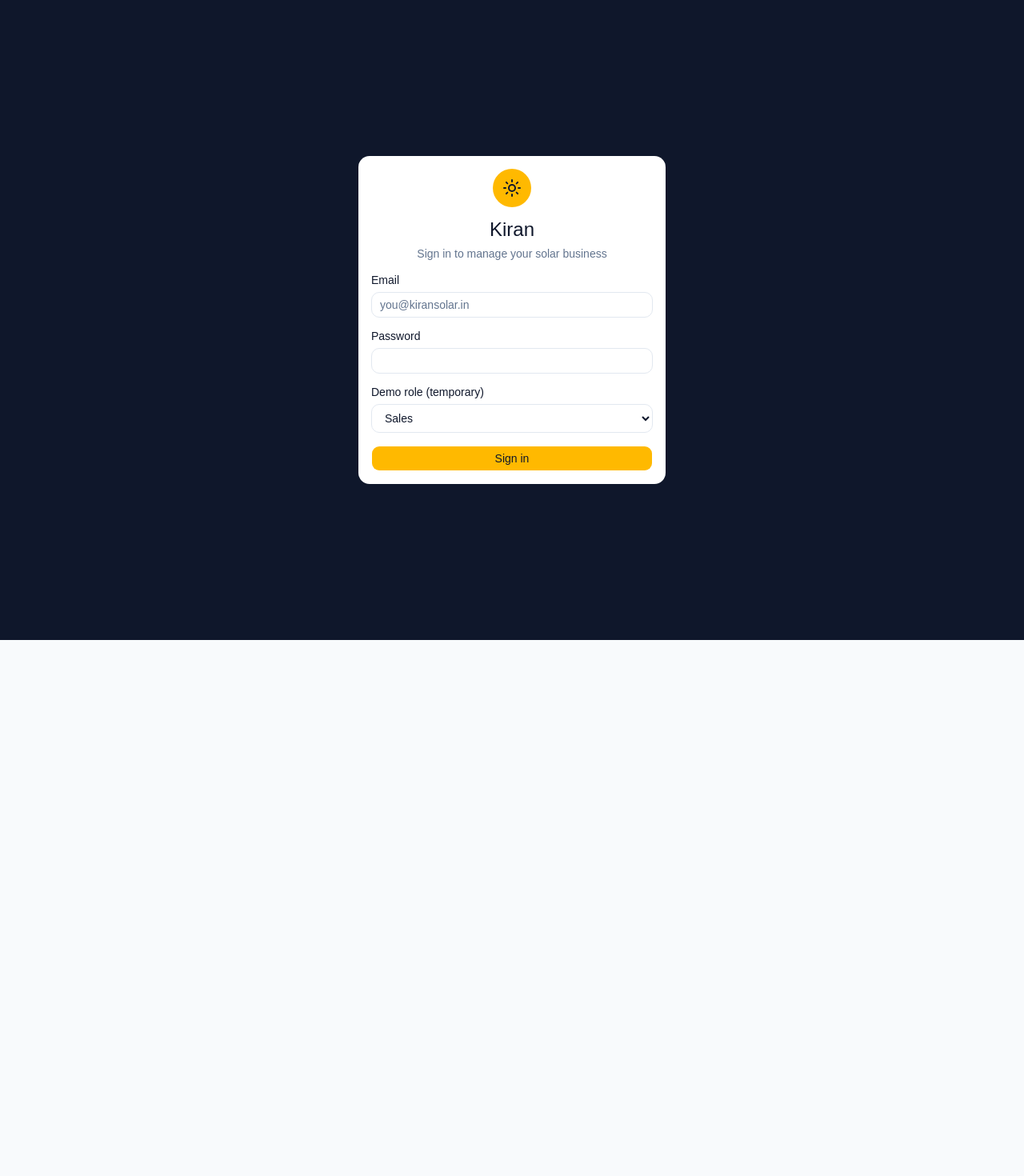
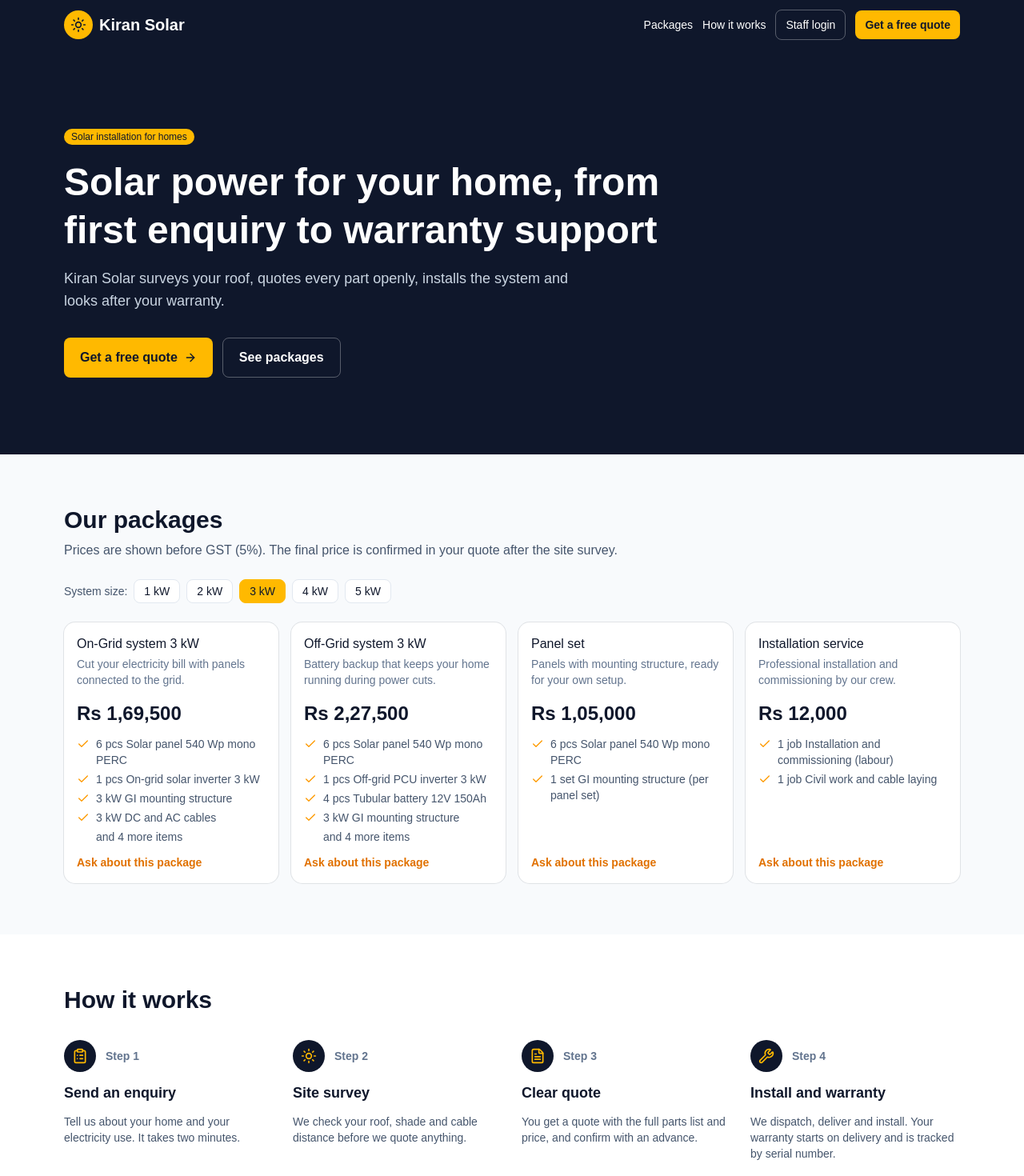
Before and after one commit to aditi00223/kiran-solar, a React (Vite) app in the folder client/: page / in a window 1280 px wide. Before the commit this address led to /login. Shown: the top 1470 px of the page at 80% size. Before the commit the page ends 800 px from the top, so only its background shows below. Built offline with nearby package versions, Linux system fonts and the light colour scheme; what @react-pdf/renderer would draw is missing.

Commit message:
fix(F19): add landing page file and route on /

```diff
--- a/client/src/App.jsx
+++ b/client/src/App.jsx
@@ -1,5 +1,6 @@
-import { BrowserRouter, Routes, Route, Navigate, useLocation } from 'react-router-dom'
+import { BrowserRouter, Routes, Route, useLocation } from 'react-router-dom'
 import { Toaster } from '@/components/ui/sonner'
+import Landing from '@/pages/Landing'
 import Login from '@/pages/Login'
 import Enquiry from '@/pages/Enquiry'
 import Leads from '@/pages/Leads'
@@ -22,6 +23,7 @@ import Dispatch from '@/pages/Dispatch'
 import Delivery from '@/pages/Delivery'
 import Install from '@/pages/Install'
 import Tickets from '@/pages/Tickets'
+
 // Temporary page for routes we haven't built yet
 function ComingSoon() {
   const { pathname } = useLocation()
@@ -36,7 +38,7 @@ function App() {
   return (
     <BrowserRouter>
       <Routes>
-        <Route path="/" element={<Navigate to="/login" replace />} />
+        <Route path="/" element={<Landing />} />
         <Route path="/login" element={<Login />} />
         <Route path="/enquiry" element={<Enquiry />} />
         <Route element={<AppLayout />}>
--- /dev/null
+++ b/client/src/pages/Landing.jsx
@@ -0,0 +1,195 @@
+import { useState } from 'react'
+import { Link } from 'react-router-dom'
+import { ArrowRight, Check, ClipboardList, FileText, ShieldCheck, Sun, Wrench } from 'lucide-react'
+import { Badge } from '@/components/ui/badge'
+import { Card, CardContent, CardDescription, CardHeader, CardTitle } from '@/components/ui/card'
+import { GST_RATE, KW_SIZES, buildParts } from '@/lib/mockPackages'
+
+const rupees = (n) => 'Rs ' + n.toLocaleString('en-IN')
+const totalOf = (parts) => parts.reduce((sum, p) => sum + p.qty * p.price, 0)
+
+const PACKAGES = [
+  { key: 'ON_GRID', title: 'On-Grid system', sized: true, text: 'Cut your electricity bill with panels connected to the grid.' },
+  { key: 'OFF_GRID', title: 'Off-Grid system', sized: true, text: 'Battery backup that keeps your home running during power cuts.' },
+  { key: 'PANEL_SET', title: 'Panel set', sized: false, text: 'Panels with mounting structure, ready for your own setup.' },
+  { key: 'INSTALLATION', title: 'Installation service', sized: false, text: 'Professional installation and commissioning by our crew.' },
+]
+
+const STEPS = [
+  { icon: ClipboardList, title: 'Send an enquiry', text: 'Tell us about your home and your electricity use. It takes two minutes.' },
+  { icon: Sun, title: 'Site survey', text: 'We check your roof, shade and cable distance before we quote anything.' },
+  { icon: FileText, title: 'Clear quote', text: 'You get a quote with the full parts list and price, and confirm with an advance.' },
+  { icon: Wrench, title: 'Install and warranty', text: 'We dispatch, deliver and install. Your warranty starts on delivery and is tracked by serial number.' },
+]
+
+const quoteLink =
+  'inline-flex items-center justify-center gap-2 rounded-md bg-amber-400 px-5 py-3 font-semibold text-slate-900 hover:bg-amber-300'
+
+export default function Landing() {
+  const [kw, setKw] = useState(3)
+
+  return (
+    <div className="min-h-screen bg-white text-slate-900">
+      <header className="sticky top-0 z-10 bg-slate-900 text-white">
+        <div className="mx-auto flex max-w-6xl items-center justify-between px-4 py-3">
+          <Link to="/" className="flex items-center gap-2">
+            <span className="flex h-9 w-9 items-center justify-center rounded-full bg-amber-400 text-slate-900">
+              <Sun className="h-5 w-5" />
+            </span>
+            <span className="text-xl font-semibold">Kiran Solar</span>
+          </Link>
+          <nav className="flex items-center gap-3">
+            <a href="#packages" className="hidden text-sm hover:text-amber-300 md:inline">Packages</a>
+            <a href="#how" className="hidden text-sm hover:text-amber-300 md:inline">How it works</a>
+            <Link to="/login" className="rounded-md border border-white/30 px-3 py-2 text-sm hover:bg-white/10">
+              Staff login
+            </Link>
+            <Link to="/enquiry" className="hidden rounded-md bg-amber-400 px-3 py-2 text-sm font-semibold text-slate-900 hover:bg-amber-300 sm:inline-block">
+              Get a free quote
+            </Link>
+          </nav>
+        </div>
+      </header>
+
+      <section className="bg-slate-900 text-white">
+        <div className="mx-auto max-w-6xl px-4 py-16 sm:py-24">
+          <Badge className="bg-amber-400 text-slate-900 hover:bg-amber-400">Solar installation for homes</Badge>
+          <h1 className="mt-4 max-w-3xl text-3xl font-bold leading-tight sm:text-5xl">
+            Solar power for your home, from first enquiry to warranty support
+          </h1>
+          <p className="mt-4 max-w-2xl text-lg text-slate-300">
+            Kiran Solar surveys your roof, quotes every part openly, installs the system and looks after your warranty.
+          </p>
+          <div className="mt-8 flex flex-wrap gap-3">
+            <Link to="/enquiry" className={quoteLink}>
+              Get a free quote <ArrowRight className="h-4 w-4" />
+            </Link>
+            <a href="#packages" className="inline-flex items-center justify-center rounded-md border border-white/30 px-5 py-3 font-semibold hover:bg-white/10">
+              See packages
+            </a>
+          </div>
+        </div>
+      </section>
+
+      <section id="packages" className="bg-slate-50 py-16">
+        <div className="mx-auto max-w-6xl px-4">
+          <h2 className="text-2xl font-bold sm:text-3xl">Our packages</h2>
+          <p className="mt-2 text-slate-600">
+            Prices are shown before GST ({GST_RATE}%). The final price is confirmed in your quote after the site survey.
+          </p>
+
+          <div className="mt-6 flex flex-wrap items-center gap-2">
+            <span className="text-sm text-slate-600">System size:</span>
+            {KW_SIZES.map((size) => (
+              <button
+                key={size}
+                type="button"
+                onClick={() => setKw(size)}
+                className={
+                  'rounded-md border px-3 py-1 text-sm font-medium ' +
+                  (kw === size ? 'border-amber-400 bg-amber-400 text-slate-900' : 'bg-white hover:bg-slate-100')
+                }
+              >
+                {size} kW
+              </button>
+            ))}
+          </div>
+
+          <div className="mt-6 grid gap-4 sm:grid-cols-2 lg:grid-cols-4">
+            {PACKAGES.map((p) => {
+              const parts = buildParts(p.key, kw)
+              return (
+                <Card key={p.key} className="flex flex-col">
+                  <CardHeader>
+                    <CardTitle>{p.title}{p.sized ? ' ' + kw + ' kW' : ''}</CardTitle>
+                    <CardDescription>{p.text}</CardDescription>
+                  </CardHeader>
+                  <CardContent className="flex flex-1 flex-col gap-3">
+                    <p className="text-2xl font-bold">{rupees(totalOf(parts))}</p>
+                    <ul className="space-y-1 text-sm text-slate-600">
+                      {parts.slice(0, 4).map((part) => (
+                        <li key={part.name} className="flex gap-2">
+                          <Check className="mt-0.5 h-4 w-4 shrink-0 text-amber-500" />
+                          <span>{part.qty} {part.unit} {part.name}</span>
+                        </li>
+                      ))}
+                      {parts.length > 4 && <li className="pl-6">and {parts.length - 4} more items</li>}
+                    </ul>
+                    <Link to="/enquiry" className="mt-auto text-sm font-semibold text-amber-600 hover:underline">
+                      Ask about this package
+                    </Link>
+                  </CardContent>
+                </Card>
+              )
+            })}
+          </div>
+        </div>
+      </section>
+
+      <section id="how" className="py-16">
+        <div className="mx-auto max-w-6xl px-4">
+          <h2 className="text-2xl font-bold sm:text-3xl">How it works</h2>
+          <div className="mt-8 grid gap-6 sm:grid-cols-2 lg:grid-cols-4">
+            {STEPS.map((s, i) => (
+              <div key={s.title} className="space-y-3">
+                <div className="flex items-center gap-3">
+                  <span className="flex h-10 w-10 items-center justify-center rounded-full bg-slate-900 text-amber-400">
+                    <s.icon className="h-5 w-5" />
+                  </span>
+                  <span className="text-sm font-semibold text-slate-500">Step {i + 1}</span>
+                </div>
+                <h3 className="text-lg font-semibold">{s.title}</h3>
+                <p className="text-sm text-slate-600">{s.text}</p>
+              </div>
+            ))}
+          </div>
+        </div>
+      </section>
+
+      <section className="bg-slate-50 py-16">
+        <div className="mx-auto grid max-w-6xl gap-6 px-4 sm:grid-cols-3">
+          <div className="flex gap-3">
+            <ClipboardList className="h-6 w-6 shrink-0 text-amber-500" />
+            <div>
+              <h3 className="font-semibold">Survey before every quote</h3>
+              <p className="text-sm text-slate-600">No guesswork: we visit first, so the quote matches your roof.</p>
+            </div>
+          </div>
+          <div className="flex gap-3">
+            <FileText className="h-6 w-6 shrink-0 text-amber-500" />
+            <div>
+              <h3 className="font-semibold">Full parts list</h3>
+              <p className="text-sm text-slate-600">Every quote lists each part, quantity and price.</p>
+            </div>
+          </div>
+          <div className="flex gap-3">
+            <ShieldCheck className="h-6 w-6 shrink-0 text-amber-500" />
+            <div>
+              <h3 className="font-semibold">Warranty by serial number</h3>
+              <p className="text-sm text-slate-600">Each unit we deliver is recorded, with its warranty start and end dates.</p>
+            </div>
+          </div>
+        </div>
+      </section>
+
+      <section className="bg-slate-900 py-14 text-white">
+        <div className="mx-auto flex max-w-6xl flex-col items-start gap-4 px-4 sm:flex-row sm:items-center sm:justify-between">
+          <div>
+            <h2 className="text-2xl font-bold">Ready to go solar?</h2>
+            <p className="text-slate-300">Send an enquiry and we will arrange your site survey.</p>
+          </div>
+          <Link to="/enquiry" className={quoteLink}>
+            Get a free quote <ArrowRight className="h-4 w-4" />
+          </Link>
+        </div>
+      </section>
+
+      <footer className="bg-slate-950 py-6 text-sm text-slate-400" style={{ backgroundColor: '#020617' }}>
+        <div className="mx-auto flex max-w-6xl flex-wrap items-center justify-between gap-3 px-4">
+          <span>© {new Date().getFullYear()} Kiran Solar</span>
+          <Link to="/login" className="hover:text-amber-300">Staff login</Link>
+        </div>
+      </footer>
+    </div>
+  )
+}
```
